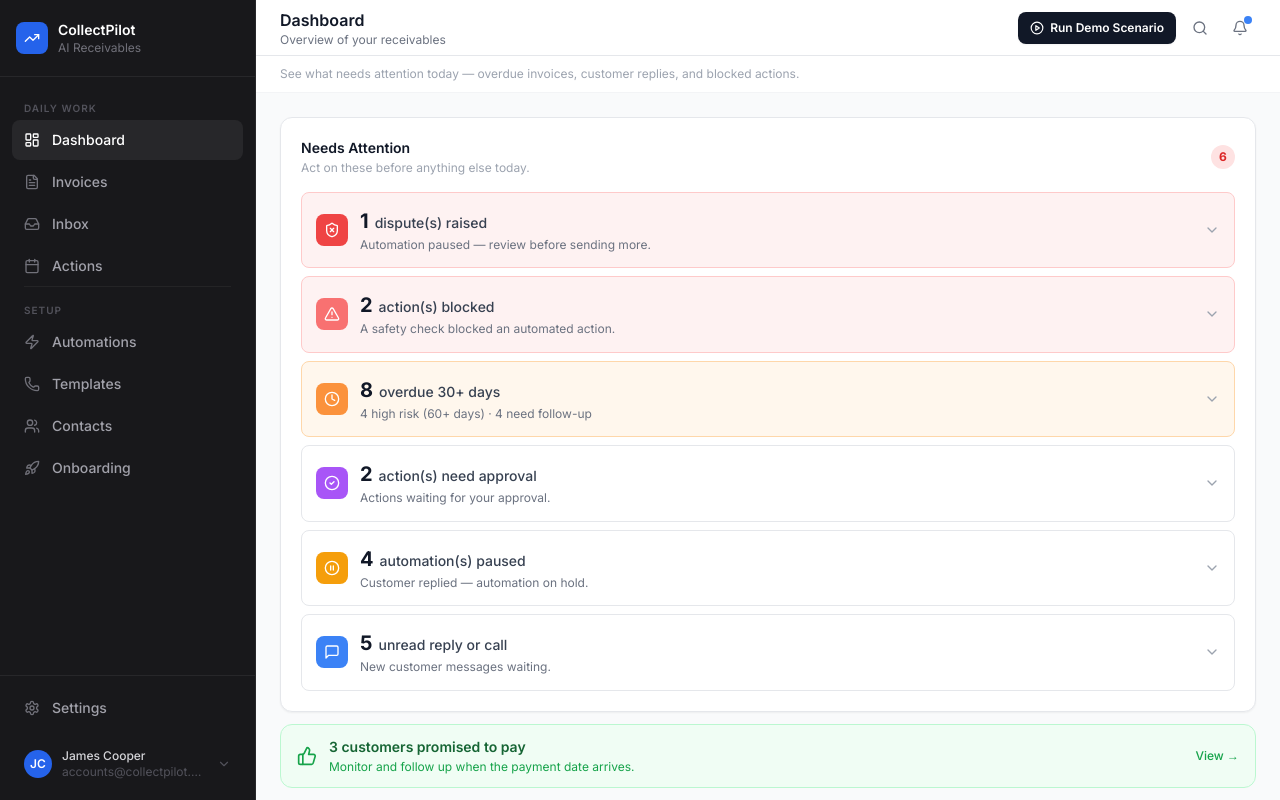
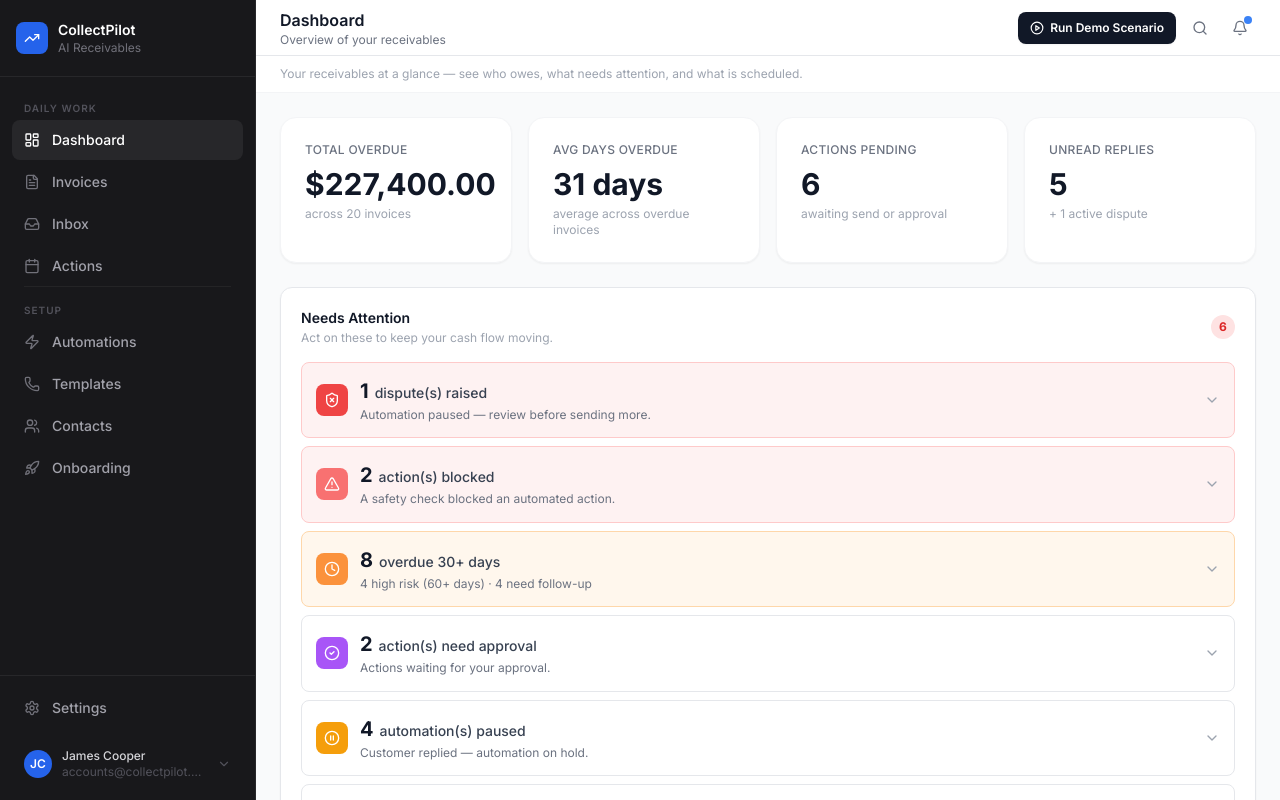
Before and after one commit to juanb-systems/RTW---Prototype-Invoice-Follow-up-Software, a Next.js app: page /dashboard in a window 1280 px wide. Built offline with nearby package versions, Linux system fonts and the light colour scheme.

Commit message:
Visual redesign — hero summary cards, cleaner invoice rows (v2.66.0)

```diff
--- a/app/call-templates/page.tsx
+++ b/app/call-templates/page.tsx
@@ -72,11 +72,17 @@
   const [focusedFieldKey, setFocusedFieldKey] = useState<string | null>(null);
   const [outcomeInput, setOutcomeInput] = useState("");
   const [collapseConfirm, setCollapseConfirm] = useState(false);
+  const [showPrompt, setShowPrompt] = useState(false);
 
   const fieldRefs = useRef<Record<string, HTMLTextAreaElement | null>>({});
   const { setDirty } = useNavGuardStore();
 
   const isDirty = editing && JSON.stringify(draft) !== JSON.stringify(template);
+
+  // Reset prompt accordion when entering edit mode
+  useEffect(() => {
+    if (editing) setShowPrompt(false);
+  }, [editing]);
 
   // Sync global dirty state when editing starts/stops
   useEffect(() => {
@@ -348,7 +354,13 @@
             {editing ? (
               <textarea {...bindField("prompt")} value={draft.prompt} onChange={e => field("prompt", e.target.value)} rows={14} className={textareaCls} placeholder="Full prompt instructions for the AI caller…" />
             ) : (
-              <div className="max-h-48 overflow-y-auto rounded-md border border-gray-200 bg-white px-3 py-2 text-xs text-gray-700 leading-relaxed whitespace-pre-wrap">{template.prompt}</div>
+              <div className="rounded-md border border-gray-200 overflow-hidden">
+                <button onClick={() => setShowPrompt(v => !v)} className="w-full flex items-center justify-between px-3 py-2 bg-gray-50 hover:bg-gray-100 text-left transition-colors">
+                  <span className="text-xs font-medium text-gray-600">View AI prompt</span>
+                  <span className="text-gray-400 text-xs">{showPrompt ? "▲" : "▼"}</span>
+                </button>
+                {showPrompt && <div className="max-h-48 overflow-y-auto px-3 py-2 text-xs text-gray-700 leading-relaxed whitespace-pre-wrap bg-white">{template.prompt}</div>}
+              </div>
             )}
           </div>
 
--- a/app/dashboard/page.tsx
+++ b/app/dashboard/page.tsx
@@ -1,14 +1,11 @@
-import {
-  AlertCircle, DollarSign, Clock, Zap,
-} from "lucide-react";
 import { TopBar } from "@/components/layout/TopBar";
-import { KpiCard } from "@/components/dashboard/KpiCard";
 import { AgingChart } from "@/components/dashboard/AgingChart";
 import { CollectionsTrendChart } from "@/components/dashboard/CollectionsTrendChart";
 import { RecentActivityFeed } from "@/components/dashboard/RecentActivityFeed";
 import { DemoScenarioButton } from "@/components/dashboard/DemoScenarioButton";
 import { NeedsAttentionSection } from "@/components/dashboard/NeedsAttentionSection";
 import { getDashboardData, getAttentionDetails } from "@/lib/server-data";
+import { CollapsibleSection } from "@/components/invoices/CollapsibleSection";
 import { formatCurrency } from "@/lib/utils";
 
 export const dynamic = "force-dynamic";
@@ -22,62 +19,56 @@
       <TopBar
         title="Dashboard"
         subtitle="Overview of your receivables"
-        description="See what needs attention today — overdue invoices, customer replies, and blocked actions."
+        description="Your receivables at a glance — see who owes, what needs attention, and what is scheduled."
         actions={<DemoScenarioButton />}
       />
       <div className="p-4 sm:p-6 space-y-6">
 
+        {/* Hero summary row */}
+        <div className="grid grid-cols-2 lg:grid-cols-4 gap-4">
+          <div className="rounded-2xl border border-gray-100 bg-white shadow-sm p-6">
+            <p className="text-xs font-medium text-gray-500 uppercase tracking-wide">Total Overdue</p>
+            <p className="text-3xl font-bold text-gray-900 mt-2">{formatCurrency(kpis.totalOverdueAmount)}</p>
+            <p className="text-xs text-gray-400 mt-1">across {kpis.totalOverdue} invoices</p>
+          </div>
+          <div className="rounded-2xl border border-gray-100 bg-white shadow-sm p-6">
+            <p className="text-xs font-medium text-gray-500 uppercase tracking-wide">Avg Days Overdue</p>
+            <p className="text-3xl font-bold text-gray-900 mt-2">{kpis.avgDaysPastDue} days</p>
+            <p className="text-xs text-gray-400 mt-1">average across overdue invoices</p>
+          </div>
+          <div className="rounded-2xl border border-gray-100 bg-white shadow-sm p-6">
+            <p className="text-xs font-medium text-gray-500 uppercase tracking-wide">Actions Pending</p>
+            <p className="text-3xl font-bold text-gray-900 mt-2">{kpis.pendingActions}</p>
+            <p className="text-xs text-gray-400 mt-1">awaiting send or approval</p>
+          </div>
+          <div className="rounded-2xl border border-gray-100 bg-white shadow-sm p-6">
+            <p className="text-xs font-medium text-gray-500 uppercase tracking-wide">Unread Replies</p>
+            <p className="text-3xl font-bold text-gray-900 mt-2">{attentionDetails.unreadReplies.length}</p>
+            <p className="text-xs text-gray-400 mt-1">
+              {attentionDetails.disputes.length > 0
+                ? `+ ${attentionDetails.disputes.length} active dispute${attentionDetails.disputes.length > 1 ? "s" : ""}`
+                : "inbox messages needing a response"}
+            </p>
+          </div>
+        </div>
+
         {/* Needs Attention — expandable accordion */}
         <NeedsAttentionSection details={attentionDetails} />
 
-        {/* KPI Row */}
-        <div className="grid grid-cols-2 md:grid-cols-4 gap-4">
-          <KpiCard
-            title="Overdue Invoices"
-            value={kpis.totalOverdue.toString()}
-            subtitle={`${formatCurrency(kpis.totalOverdueAmount)} at risk`}
-            icon={AlertCircle}
-            iconColor="text-red-600"
-            iconBg="bg-red-50"
-          />
-          <KpiCard
-            title="Outstanding Balance"
-            value={formatCurrency(kpis.totalOverdueAmount)}
-            subtitle="Across all overdue invoices"
-            icon={DollarSign}
-            iconColor="text-orange-600"
-            iconBg="bg-orange-50"
-          />
-          <KpiCard
-            title="Avg Days Overdue"
-            value={`${kpis.avgDaysPastDue} days`}
-            subtitle="Across all overdue invoices"
-            icon={Clock}
-            iconColor="text-yellow-600"
-            iconBg="bg-yellow-50"
-          />
-          <KpiCard
-            title="Pending Actions"
-            value={kpis.pendingActions.toString()}
-            subtitle="Awaiting send or approval"
-            icon={Zap}
-            iconColor="text-blue-600"
-            iconBg="bg-blue-50"
-          />
-        </div>
-
         {/* Charts Row */}
-        <div className="grid grid-cols-1 md:grid-cols-2 gap-4">
-          <AgingChart data={agingBuckets} />
-          <CollectionsTrendChart data={collectionsTrend} />
-        </div>
+        <CollapsibleSection title="Performance Summary" defaultOpen={false}>
+          <div className="p-4 sm:p-5 grid grid-cols-1 md:grid-cols-2 gap-4">
+            <AgingChart data={agingBuckets} />
+            <CollectionsTrendChart data={collectionsTrend} />
+          </div>
+        </CollapsibleSection>
 
         {/* Activity Feed */}
-        <div>
-          <h2 className="text-sm font-semibold text-gray-900">System Activity</h2>
-          <p className="text-xs text-gray-400 mt-0.5">What CollectPilot has done recently</p>
-          <RecentActivityFeed items={recentActivity} />
-        </div>
+        <CollapsibleSection title="Recent Activity" defaultOpen={false}>
+          <div className="px-5 py-4">
+            <RecentActivityFeed items={recentActivity} />
+          </div>
+        </CollapsibleSection>
       </div>
     </div>
   );
--- a/app/invoices/page.tsx
+++ b/app/invoices/page.tsx
@@ -472,19 +472,19 @@
                       return (
                         <tr
                           key={invoice.id}
-                          className="hover:bg-gray-50/60 transition-colors cursor-pointer"
+                          className={`hover:bg-gray-50/60 transition-colors cursor-pointer ${invoice.status === "disputed" ? "border-l-2 border-red-400" : ""}`}
                           onClick={() => router.push(`/invoices/${invoice.id}`)}
                         >
                           {/* Customer — name + company + invoice# */}
-                          <td className="px-5 py-4">
-                            <p className="text-sm font-semibold text-gray-900">{invoice.contact?.name ?? "—"}</p>
+                          <td className="px-5 py-5">
+                            <p className="text-base font-semibold text-gray-900">{invoice.contact?.name ?? "—"}</p>
                             <p className="text-xs text-gray-400 mt-0.5">{invoice.contact?.company ?? "—"}</p>
                             <p className="font-mono text-[10px] text-gray-300 mt-0.5">{invoice.invoiceNumber}</p>
                           </td>
 
                           {/* Amount — amount + days overdue inline */}
-                          <td className="px-5 py-4">
-                            <p className="text-sm font-bold text-gray-900">{formatCurrency(invoice.amount)}</p>
+                          <td className="px-5 py-5">
+                            <p className="text-base font-bold text-gray-900">{formatCurrency(invoice.amount)}</p>
                             {invoice.daysPastDue > 0 && (
                               <p className={`text-xs font-medium mt-0.5 ${agingColor(invoice.daysPastDue)}`}>
                                 {invoice.daysPastDue} days overdue
@@ -493,12 +493,12 @@
                           </td>
 
                           {/* Status — one badge */}
-                          <td className="px-5 py-4">
+                          <td className="px-5 py-5">
                             <InvoiceStatusBadge status={invoice.status as never} />
                           </td>
 
                           {/* Response — reply classification only, dash if none */}
-                          <td className="px-5 py-4">
+                          <td className="px-5 py-5">
                             {reply ? (
                               <div>
                                 <span className={`inline-flex items-center rounded-full px-2.5 py-0.5 text-xs font-medium ${REPLY_COLORS[reply.classification]}`}>
@@ -507,11 +507,11 @@
                                 <p className="text-[10px] text-gray-400 mt-0.5">{formatDate(reply.receivedAt)}</p>
                               </div>
                             ) : (
-                              <span className="text-xs text-gray-300">—</span>
+                              <span className="text-xs text-gray-300 italic">No reply yet</span>
                             )}
                           </td>
 
-                          <td className="px-5 py-4 text-right">
+                          <td className="px-5 py-5 text-right">
                             <Link
                               href={`/invoices/${invoice.id}`}
                               className="text-xs font-medium text-blue-600 hover:text-blue-800 hover:underline whitespace-nowrap"
--- a/components/dashboard/NeedsAttentionSection.tsx
+++ b/components/dashboard/NeedsAttentionSection.tsx
@@ -293,7 +293,7 @@
         <div className="flex items-center justify-between mb-4">
           <div>
             <h2 className="text-sm font-semibold text-gray-900">Needs Attention</h2>
-            <p className="text-xs text-gray-400 mt-0.5">Act on these before anything else today.</p>
+            <p className="text-xs text-gray-400 mt-0.5">Act on these to keep your cash flow moving.</p>
           </div>
           {/* Show category count, not item total — much less alarming */}
           {alertCategories > 0 && (
--- a/package.json
+++ b/package.json
@@ -1,6 +1,6 @@
 {
   "name": "collectpilot-prototype",
-  "version": "2.65.0",
+  "version": "2.66.0",
   "private": true,
   "scripts": {
     "dev": "next dev",
```
Also changed, not shown: 2 other files (tests, documents, lock files or other folders).
